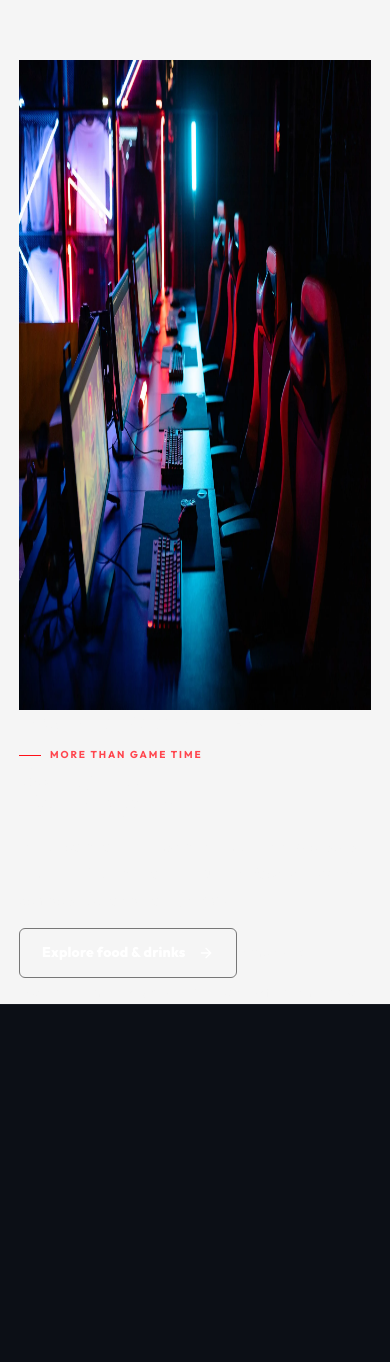
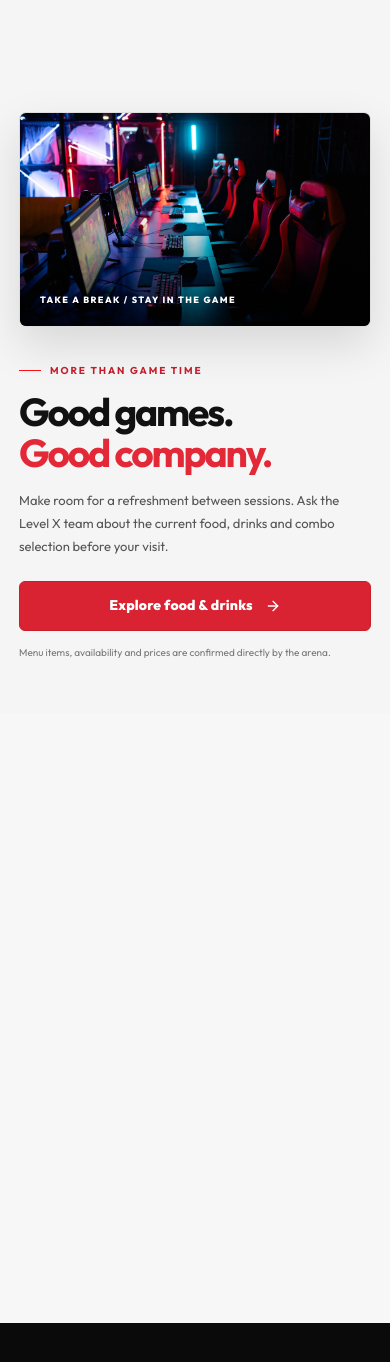
Before and after one commit to syedhussainabbaszaidi/levelxgamingarena, a Next.js app: page / in a window 390 px wide. Shown: the part 10602-11964 px from the top of the page. Built offline with nearby package versions, Linux system fonts and the light colour scheme.

Commit message:
Fix homepage food preview and gallery responsive styling

```diff
--- a/app/page-repair.css
+++ b/app/page-repair.css
@@ -865,3 +865,148 @@ main section{min-width:0}
  .about-orbit-ring-outer{width:76%}.about-orbit-ring-inner{width:62%}.about-orbit-core{width:49%}
  .about-orbit-label{font-size:8px}
 }
+
+
+/* Homepage: compact the food preview image after "Made for players" */
+.food-preview-section{
+  padding:clamp(58px,7vw,88px) 0;
+  overflow:hidden;
+  background:#f5f5f5;
+  color:#111!important;
+}
+.food-preview-grid{
+  display:grid;
+  grid-template-columns:minmax(0,1.05fr) minmax(0,.95fr);
+  align-items:center;
+  gap:clamp(28px,5vw,68px);
+}
+.food-preview-art{
+  position:relative;
+  height:clamp(280px,32vw,390px);
+  min-height:0;
+  overflow:hidden;
+  border:1px solid #dedede;
+  border-radius:8px;
+  background:#e7e7e7;
+  box-shadow:0 18px 45px rgba(0,0,0,.12);
+}
+.food-preview-art img{
+  display:block;
+  width:100%;
+  height:100%;
+  max-height:100%;
+  object-fit:cover;
+  object-position:center 52%;
+}
+.food-preview-art:after{
+  position:absolute;inset:45% 0 0;content:"";
+  background:linear-gradient(transparent,rgba(0,0,0,.68));
+  pointer-events:none;
+}
+.food-preview-art>span{
+  position:absolute;z-index:1;left:20px;bottom:18px;
+  color:#fff;font-size:9px;font-weight:800;letter-spacing:.16em;
+}
+.food-preview-copy{min-width:0;color:#111!important}
+.food-preview-copy .eyebrow{color:#c51e2d!important}
+.food-preview-copy h2{
+  margin:13px 0 16px;
+  color:#111!important;
+  font-size:clamp(36px,4.5vw,56px);
+  line-height:1.04;
+  letter-spacing:-.055em;
+}
+.food-preview-copy h2 em{color:#e32938!important;font-style:normal}
+.food-preview-copy p{
+  max-width:500px;margin:0 0 24px;
+  color:#555!important;font-size:14px;line-height:1.85;
+}
+.food-preview-copy .button,
+.food-preview-copy .button-outline{
+  display:inline-flex;align-items:center;justify-content:center;gap:10px;
+  min-height:48px;padding:13px 19px;
+  border:1px solid #c91f2d!important;border-radius:8px;
+  background:#d92332!important;color:#fff!important;
+  font-size:12px;font-weight:800;
+  box-shadow:0 9px 22px rgba(217,35,50,.16);
+}
+.food-preview-copy .button svg{color:#fff!important}
+.food-preview-copy .button:hover{
+  background:#151515!important;border-color:#151515!important;color:#fff!important;
+}
+.food-preview-copy>small{
+  display:block;margin-top:14px;color:#777!important;
+  font-size:10px;line-height:1.6;
+}
+
+/* Homepage gallery: stronger heading contrast and clear caption hierarchy */
+.gallery-section{
+  background:#f7f7f7!important;
+  color:#111!important;
+}
+.gallery-section .section-heading .eyebrow{color:#c91f2d!important}
+.gallery-section .section-heading h2{color:#111!important}
+.gallery-section .section-heading p{
+  color:#555!important;font-size:14px;line-height:1.8;
+}
+.flagship-gallery-grid .gallery-card{
+  border-color:#d8d8d8!important;
+  background:#171717!important;
+  box-shadow:0 12px 30px rgba(0,0,0,.08);
+}
+.flagship-gallery-grid .gallery-card span{
+  color:#fff!important;
+  background:linear-gradient(transparent,rgba(0,0,0,.88))!important;
+  font-weight:750;
+  text-shadow:0 1px 8px rgba(0,0,0,.45);
+}
+@media(max-width:760px){
+  .food-preview-section{padding:52px 0}
+  .food-preview-grid{grid-template-columns:1fr;gap:25px}
+  .food-preview-art{height:clamp(210px,62vw,270px);border-radius:7px}
+  .food-preview-copy h2{font-size:clamp(34px,10vw,46px)}
+  .food-preview-copy p{font-size:13px;line-height:1.75}
+  .food-preview-copy .button{width:100%;min-height:48px}
+  .gallery-section{overflow:hidden}
+  .flagship-gallery-grid{
+    display:grid;
+    grid-auto-flow:column;
+    grid-auto-columns:82%;
+    grid-template-columns:none;
+    gap:13px;
+    width:calc(100% + 16px);
+    overflow-x:auto;
+    overflow-y:hidden;
+    padding:2px 16px 17px 2px;
+    margin-right:-16px;
+    scroll-snap-type:x mandatory;
+    scroll-padding-left:2px;
+    overscroll-behavior-inline:contain;
+    -webkit-overflow-scrolling:touch;
+    scrollbar-width:thin;
+    scrollbar-color:rgba(201,31,45,.65) #e2e2e2;
+  }
+  .flagship-gallery-grid .gallery-card,
+  .flagship-gallery-grid .gallery-card-1,
+  .flagship-gallery-grid .gallery-card-4{
+    grid-column:auto;
+    min-width:0;
+    scroll-snap-align:start;
+    scroll-snap-stop:always;
+    border-radius:8px;
+  }
+  .flagship-gallery-grid .gallery-card img,
+  .flagship-gallery-grid .gallery-card-1 img,
+  .flagship-gallery-grid .gallery-card-4 img{
+    width:100%;
+    height:clamp(210px,62vw,270px);
+    object-fit:cover;
+  }
+  .flagship-gallery-grid::-webkit-scrollbar{height:4px}
+  .flagship-gallery-grid::-webkit-scrollbar-track{border-radius:99px;background:#e2e2e2}
+  .flagship-gallery-grid::-webkit-scrollbar-thumb{border-radius:99px;background:#c91f2d}
+}
+@media(max-width:390px){
+  .flagship-gallery-grid{grid-auto-columns:86%;gap:11px}
+  .food-preview-art{height:215px}
+}
```
